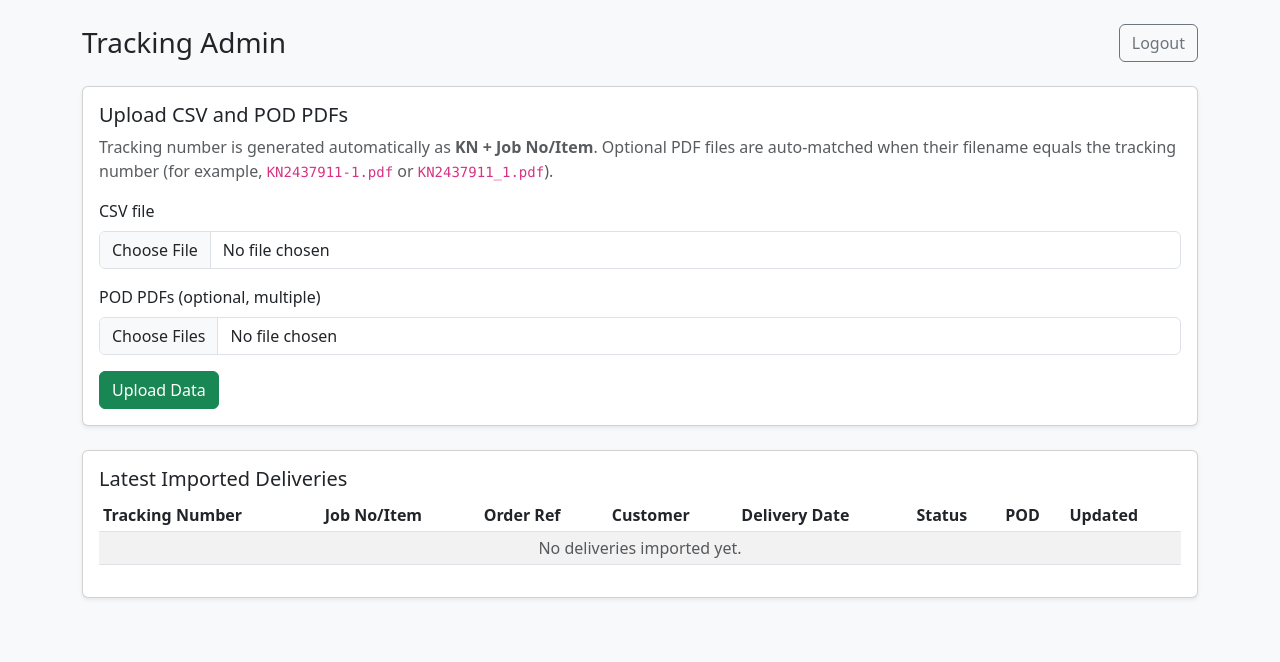
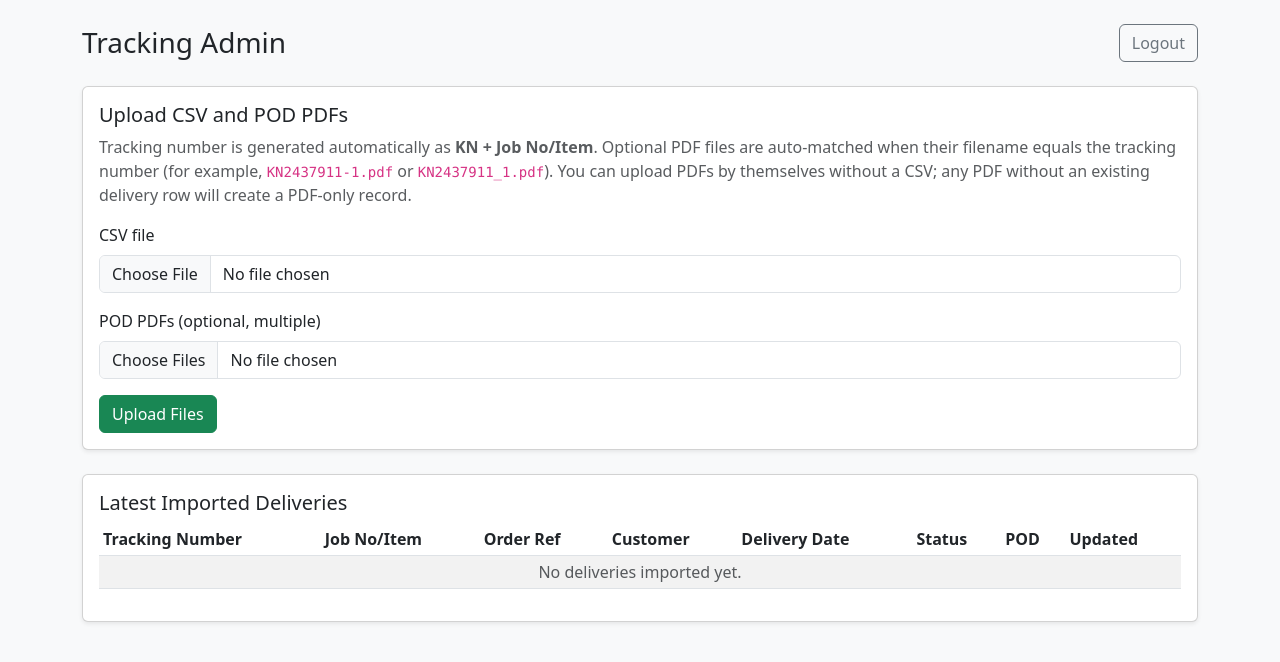
Before and after one commit to Silverlake-nacho/silverlake.tracking, a Flask app: page /admin in a window 1280 px wide. Shown: the top 662 px of the page. Run offline with Flask 3, Linux system fonts and the light colour scheme; the visitor is signed in with stand-in values (Sample User, id 1); data that the repository does not hold is empty.

Commit message:
Update admin.html

```diff
--- a/templates/admin.html
+++ b/templates/admin.html
@@ -27,18 +27,19 @@
         <div class="card-body">
           <h2 class="h5">Upload CSV and POD PDFs</h2>
           <p class="text-muted mb-3">Tracking number is generated automatically as <strong>KN + Job No/Item</strong>.
-            Optional PDF files are auto-matched when their filename equals the tracking number (for example, <code>KN2437911-1.pdf</code> or <code>KN2437911_1.pdf</code>).</p>
+            Optional PDF files are auto-matched when their filename equals the tracking number (for example, <code>KN2437911-1.pdf</code> or <code>KN2437911_1.pdf</code>).
+            You can upload PDFs by themselves without a CSV; any PDF without an existing delivery row will create a PDF-only record.</p>
 
           <form method="post" enctype="multipart/form-data">
             <div class="mb-3">
               <label class="form-label" for="csv_file">CSV file</label>
-              <input class="form-control" id="csv_file" name="csv_file" type="file" accept=".csv" required>
+              <input class="form-control" id="csv_file" name="csv_file" type="file" accept=".csv">
             </div>
             <div class="mb-3">
               <label class="form-label" for="pdf_files">POD PDFs (optional, multiple)</label>
               <input class="form-control" id="pdf_files" name="pdf_files" type="file" accept="application/pdf" multiple>
             </div>
-            <button class="btn btn-success" type="submit">Upload Data</button>
+            <button class="btn btn-success" type="submit">Upload Files</button>
           </form>
         </div>
       </div>
```
